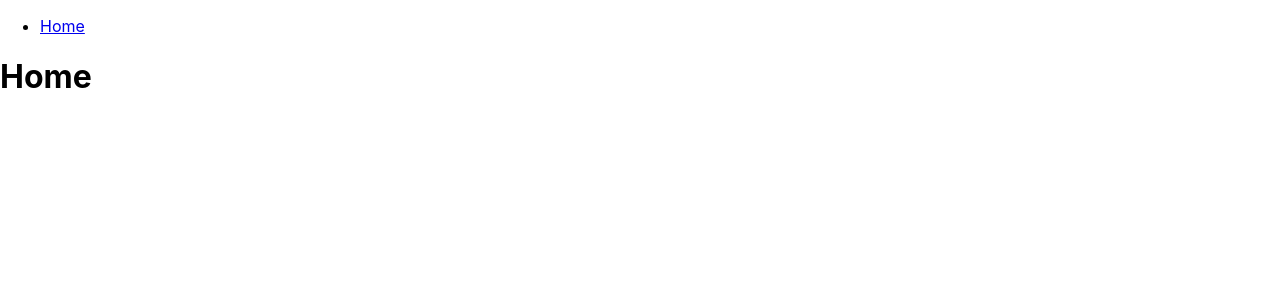
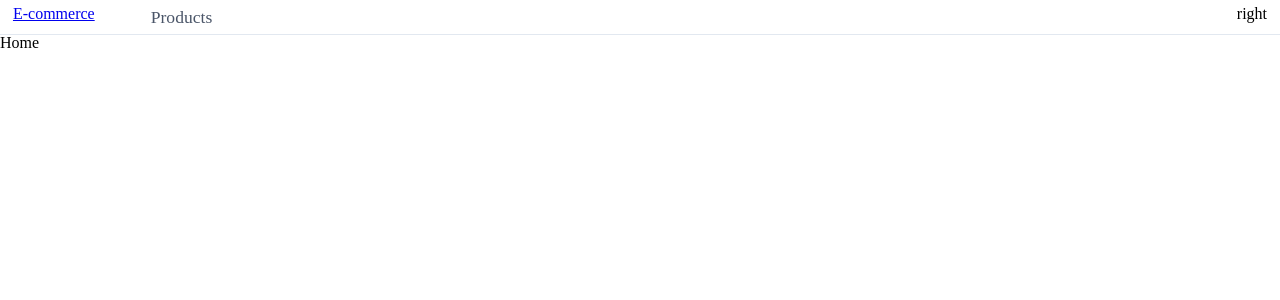
Before and after one commit to osmanbeshirov/E-commerce-React-TS-Node, a React (Create React App) app: page / in a window 1280 px wide. Shown: the top 300 px of the page. Built offline with nearby package versions, Linux system fonts and the light colour scheme.

Commit message:
basic menu layout is added

```diff
--- a/src/Components/Navbar/index.tsx
+++ b/src/Components/Navbar/index.tsx
@@ -1,16 +1,27 @@
 import React from 'react'
 import { Link } from 'react-router-dom'
+
+import '../Navbar/styles.css'
 
 const Navbar = () => {
     return (
         <div>
-            <nav>
-                <ul>
-                    <li>
-                        <Link to="/">Home</Link>
-                    </li>
+            <nav className='nav'>
+                <div className='left'>
+                    <div className="logo">
+                        <Link to={'/'} >E-commerce</Link>
+                    </div>
 
-                </ul>
+                    <ul className="menu">
+                        <li><Link to={'products'}>Products</Link></li>
+                    </ul>
+                </div>
+
+                <div className='right'>
+                    right
+                </div>
+
+
             </nav>
         </div>
     )
--- /dev/null
+++ b/src/Components/Navbar/styles.css
@@ -0,0 +1,21 @@
+.nav {
+  padding: 0.81rem;
+  display: flex;
+  justify-content: space-between;
+  border-bottom: 1px solid #e2e8f0;
+  line-height: 2px;
+}
+.nav .left {
+  display: flex;
+}
+.nav .left .menu {
+  display: flex;
+  margin-left: 2.5rem;
+}
+.nav .left .menu li a {
+  color: #4a5568;
+  text-decoration: none;
+  font-size: 1.1rem;
+  padding: 3px 16px;
+  display: block;
+}/*# sourceMappingURL=styles.css.map */
--- /dev/null
+++ b/src/Components/Navbar/styles.scss
@@ -0,0 +1,30 @@
+@use '../../StyledConstants/main' as variables;
+
+.nav {
+    padding: 0.81rem;
+    display: flex;
+    justify-content: space-between;
+    border-bottom: variables.$simpleBorder;
+    line-height: 2px;
+    .left{
+        display: flex;
+
+        .menu{
+            display: flex;
+            margin-left: 2.5rem;
+
+            li a {
+                color: #4a5568;
+                text-decoration: none;
+                font-size: 1.1rem;
+                padding: 3px 16px;
+                display: block;
+
+
+            }
+        }
+
+    }
+
+
+}
--- /dev/null
+++ b/src/StyledConstants/_main.scss
@@ -0,0 +1 @@
+$simpleBorder: 1px solid #e2e8f0;
--- a/src/index.css
+++ b/src/index.css
@@ -1,3 +1,5 @@
+
+
 body {
   margin: 0;
   font-family: -apple-system, BlinkMacSystemFont, 'Segoe UI', 'Roboto', 'Oxygen',
@@ -5,6 +7,7 @@
     sans-serif;
   -webkit-font-smoothing: antialiased;
   -moz-osx-font-smoothing: grayscale;
+
 }
 
 code {
--- a/src/index.tsx
+++ b/src/index.tsx
@@ -2,6 +2,7 @@
 import ReactDOM from 'react-dom/client';
 import './index.css';
 import App from './App';
+import './reset.css'
 
 
 const root = ReactDOM.createRoot(
--- /dev/null
+++ b/src/reset.css
@@ -0,0 +1,43 @@
+html, body, div, span, applet, object, iframe,
+h1, h2, h3, h4, h5, h6, p, blockquote, pre,
+a, abbr, acronym, address, big, cite, code,
+del, dfn, em, img, ins, kbd, q, s, samp,
+small, strike, strong, sub, sup, tt, var,
+b, u, i, center,
+dl, dt, dd, ol, ul, li,
+fieldset, form, label, legend,
+table, caption, tbody, tfoot, thead, tr, th, td,
+article, aside, canvas, details, embed,
+figure, figcaption, footer, header, hgroup,
+menu, nav, output, ruby, section, summary,
+time, mark, audio, video {
+	margin: 0;
+	padding: 0;
+	border: 0;
+	font-size: 100%;
+	font: inherit;
+	vertical-align: baseline;
+}
+/* HTML5 display-role reset for older browsers */
+article, aside, details, figcaption, figure,
+footer, header, hgroup, menu, nav, section {
+	display: block;
+}
+body {
+	line-height: 1;
+}
+ol, ul {
+	list-style: none;
+}
+blockquote, q {
+	quotes: none;
+}
+blockquote:before, blockquote:after,
+q:before, q:after {
+	content: '';
+	content: none;
+}
+table {
+	border-collapse: collapse;
+	border-spacing: 0;
+}
```
Also changed, not shown: 1 other file (tests, documents, lock files or other folders).
